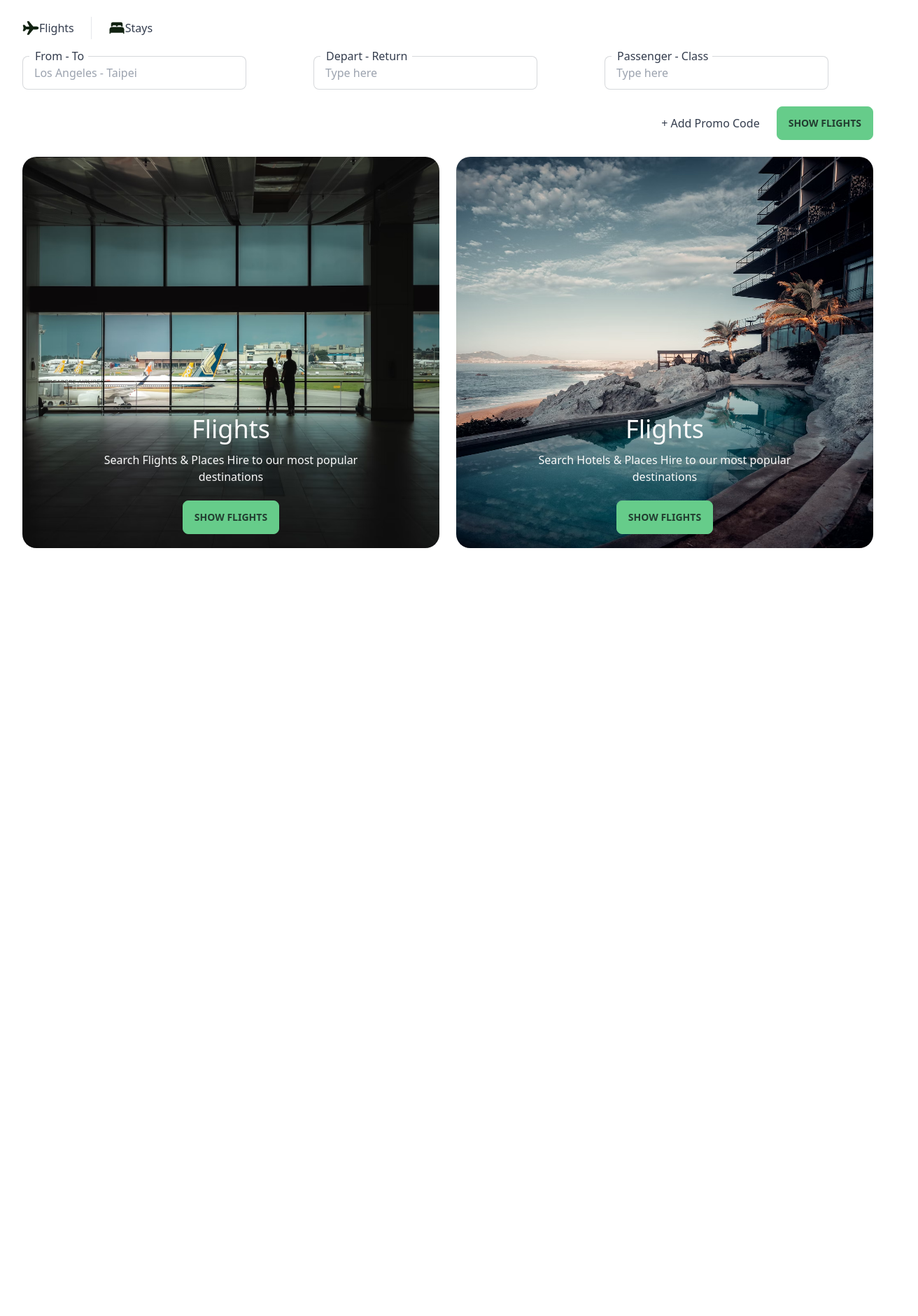
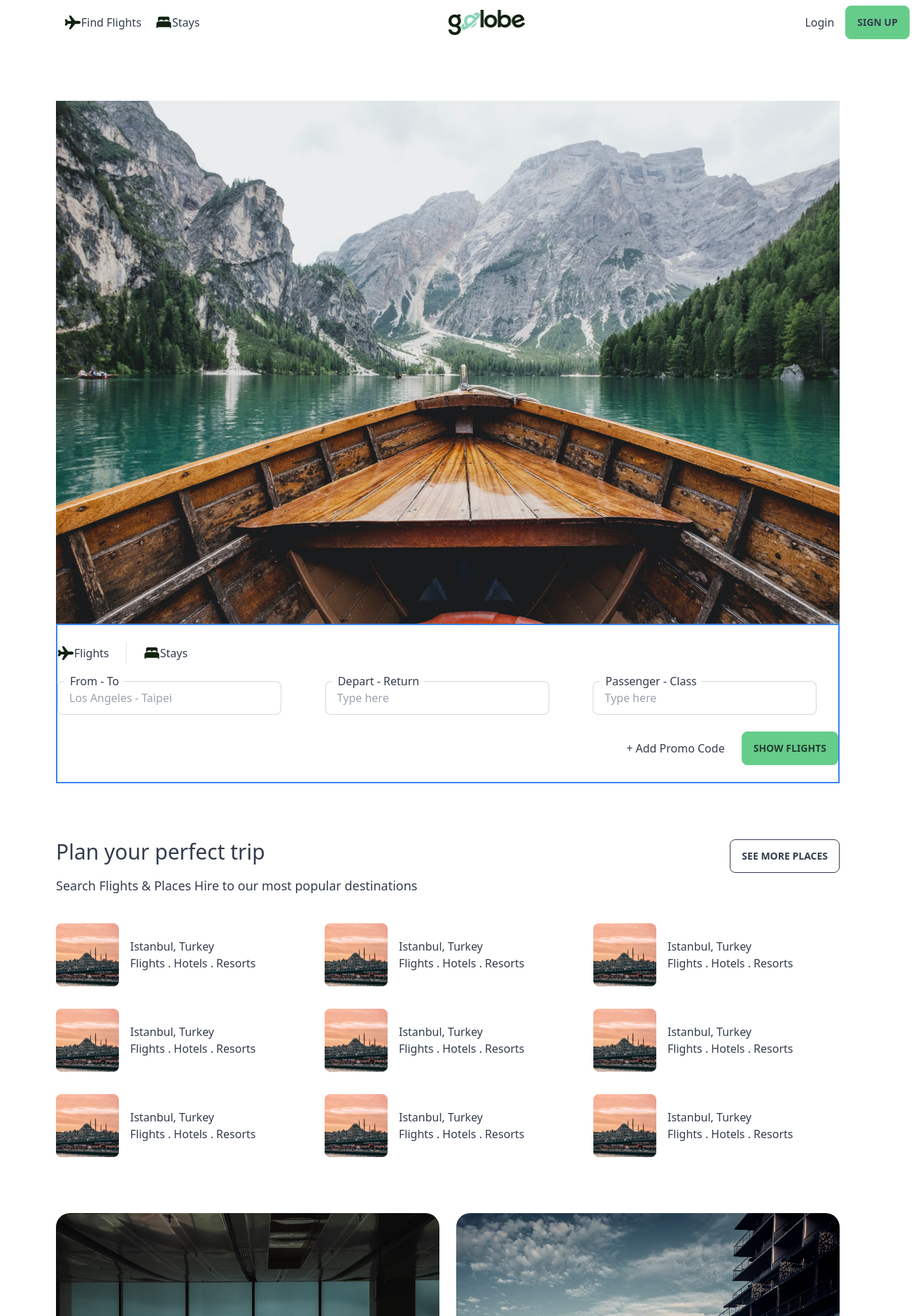
Before and after one commit to kingkwongsta/Golobe-Travel-Agency, a Next.js app: page / in a window 1280 px wide. Shown: the top 1880 px of the page at 70% size, 1312 px wide, since content can reach past the window. Before the commit the page ends 800 px from the top, so only its background shows below. Built offline with nearby package versions, Linux system fonts and the light colour scheme.

Commit message:
adding landing page to search bar component

```diff
--- a/src/components/discover/discover.jsx
+++ b/src/components/discover/discover.jsx
@@ -6,7 +6,7 @@ export default function Discovery() {
     return cityElements.map((x, index) => <CityCard key={index} />);
   }
   return (
-    <div className="mx-[32px] max-w-[1232px]">
+    <div className="my-[80px] mx-[80px] max-w-[1232px]">
       <div className="flex flex-row justify-between content-center mb-[40px]">
         <div>
           <h2 className="mb-[16px] text-3xl">Plan your perfect trip</h2>
--- a/src/components/navbar.jsx
+++ b/src/components/navbar.jsx
@@ -5,7 +5,7 @@ import logo from "./../../public/logo.png";
 
 export default function NavBar() {
   return (
-    <div className="navbar bg-base-100 mx-[16px]">
+    <div className="navbar bg-base-100 mx-[80px] max-w-[1232px]">
       <div className="navbar-start">
         <div className="menu menu-horizontal px-1 sm:max-md:hidden">
           <div className="flex flex-row mr-5">
--- a/src/components/search/searchbar.jsx
+++ b/src/components/search/searchbar.jsx
@@ -2,10 +2,14 @@ import { useState } from "react";
 import Image from "next/image";
 import airplane from "./../../../public/airplane.png";
 import stays from "./../../../public/bed.png";
+import cover from "./../../../public/landing-page-searchbar.avif";
 
 export default function SearchBar() {
   return (
-    <div className="mx-[32px] max-w-[1232px]">
+    <div className="my-[80px] mx-[80px]">
+      <div className="relative">
+        <Image src={cover} width={1380} height={581} alt="cover-photo" />
+        <div className="max-w-[1232px] border-2 border-solid border-blue-500">
           {/*-------- FLIGHTS OR STAY --------*/}
           <div className="top-icons flex flex-row items-center gap-6 my-6">
             <div className="flex flex-row">
@@ -57,5 +61,7 @@ export default function SearchBar() {
             <button className="btn btn-primary">Show Flights</button>
           </div>
         </div>
+      </div>
+    </div>
   );
 }
--- a/src/components/travelcard.jsx
+++ b/src/components/travelcard.jsx
@@ -4,7 +4,7 @@ import stayCard from "./../../public/staycard.avif";
 
 export default function TravelCard() {
   return (
-    <div className="flex flex-row gap-[24px] mx-[32px] max-w-[1232px]">
+    <div className="flex flex-row gap-[24px] my-[80px] mx-[80px] max-w-[1232px]">
       {/* // TRAVEL CARD */}
       <div className="relative max-w-[604px] max-h-[559px] flex justify-center">
         <Image
--- a/src/pages/index.tsx
+++ b/src/pages/index.tsx
@@ -19,8 +19,10 @@ export default function Home() {
         <meta name="viewport" content="width=device-width, initial-scale=1" />
         <link rel="icon" href="/favicon.ico" />
       </Head>
+      <NavBar />
       <main className="">
         <SearchBar />
+        <Discover />
         <TravelCard />
       </main>
     </>
```
Also changed, not shown: public/landing-page-searchbar.avif (added). Lines whose indentation alone changed are shown as unchanged.
